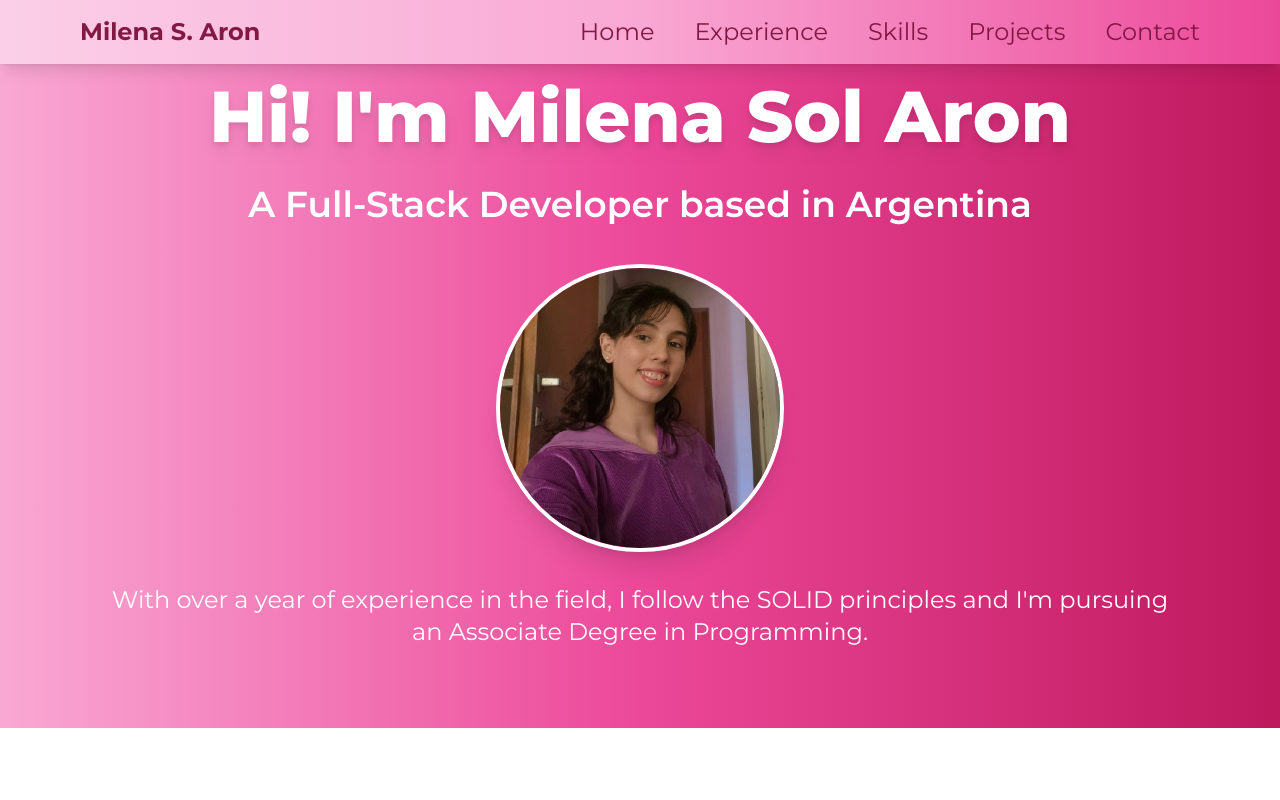
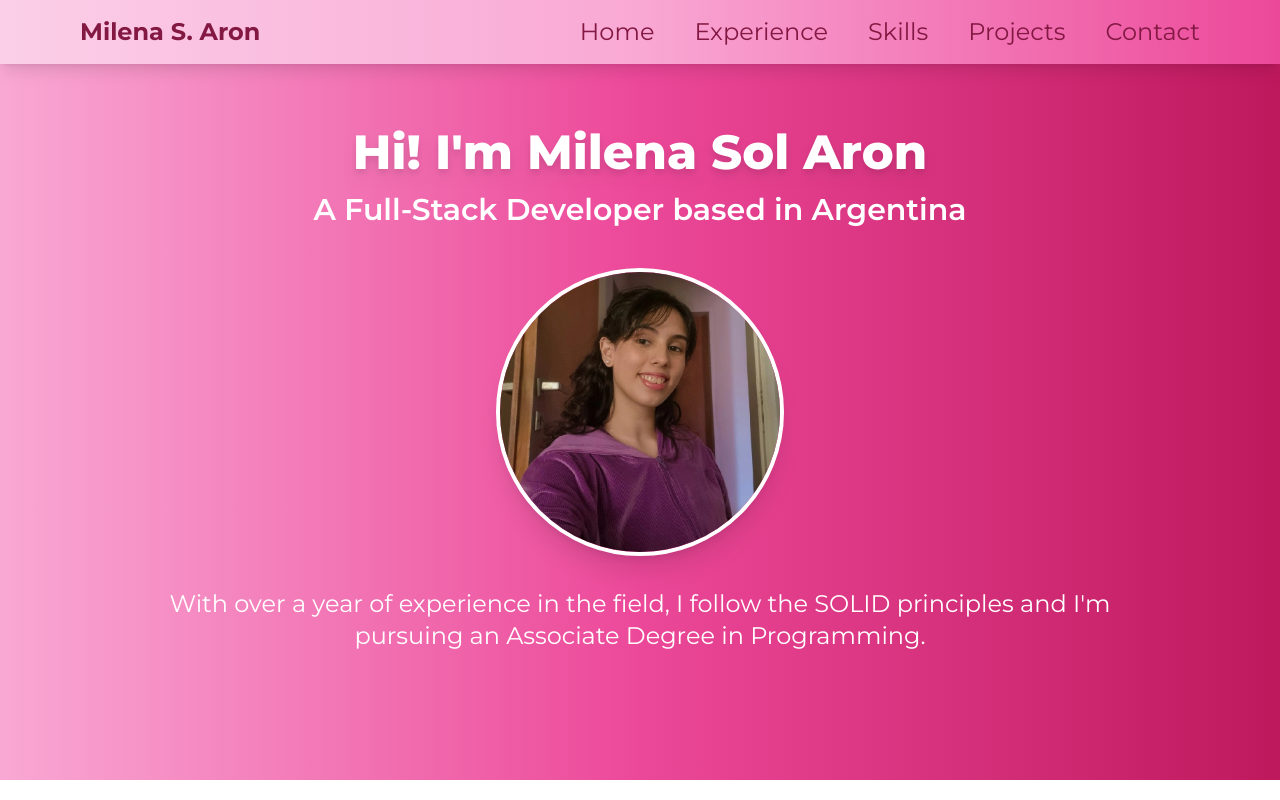
Before and after one commit to aronmilenait/portfolio, a Next.js app in the folder portfolio/: page / in a window 1280 px wide. Shown: the top 800 px of the page. Built offline with nearby package versions, Linux system fonts and the light colour scheme.

Commit message:
Add more padding to the home section and decrease their text's size

```diff
--- a/portfolio/src/components/Home.tsx
+++ b/portfolio/src/components/Home.tsx
@@ -6,17 +6,17 @@ export const Home = () => {
   return (
     <section
       id="home"
-      className="bg-gradient-to-r from-pink-300 via-pink-500 to-pink-700 text-white p-10 md:p-20 pt-24"
+      className="bg-gradient-to-r from-pink-300 via-pink-500 to-pink-700 text-white p-10 md:p-20 pt-32 lg:p-32"
     >
       <div className="flex flex-col items-center space-y-10">
         <motion.div
-          className="flex flex-col items-center text-center space-y-6"
+          className="flex flex-col items-center text-center"
           initial={{ opacity: 0, y: -50 }}
           animate={{ opacity: 1, y: 0 }}
           transition={{ duration: 1, delay: 0.5 }}
         >
           <motion.h1
-            className="text-5xl sm:text-6xl lg:text-7xl font-extrabold text-white mb-2 drop-shadow-lg"
+            className="text-3xl sm:text-5xl lg:text-5xl font-extrabold text-white drop-shadow-lg mb-4"
             initial={{ opacity: 0, y: -20 }}
             animate={{ opacity: 1, y: 0 }}
             transition={{ duration: 1, delay: 0.5 }}
@@ -24,7 +24,7 @@ export const Home = () => {
             Hi! I&apos;m Milena Sol Aron
           </motion.h1>
           <motion.p
-            className="text-2xl sm:text-3xl lg:text-4xl font-semibold text-white opacity-90"
+            className="text-xl sm:text-3xl lg:text-3xl font-semibold text-white opacity-90"
             initial={{ opacity: 0, y: 20 }}
             animate={{ opacity: 1, y: 0 }}
             transition={{ duration: 1, delay: 1 }}
```
